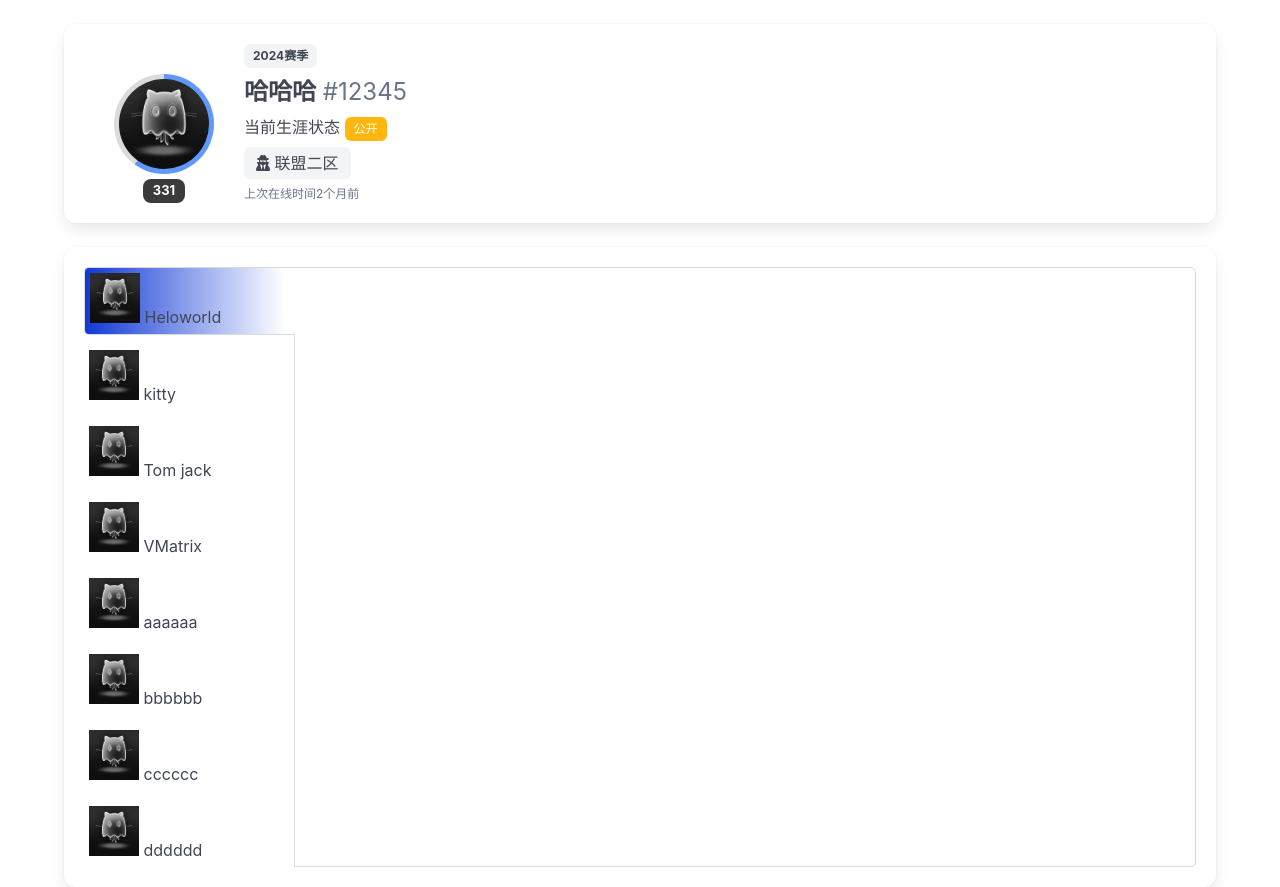
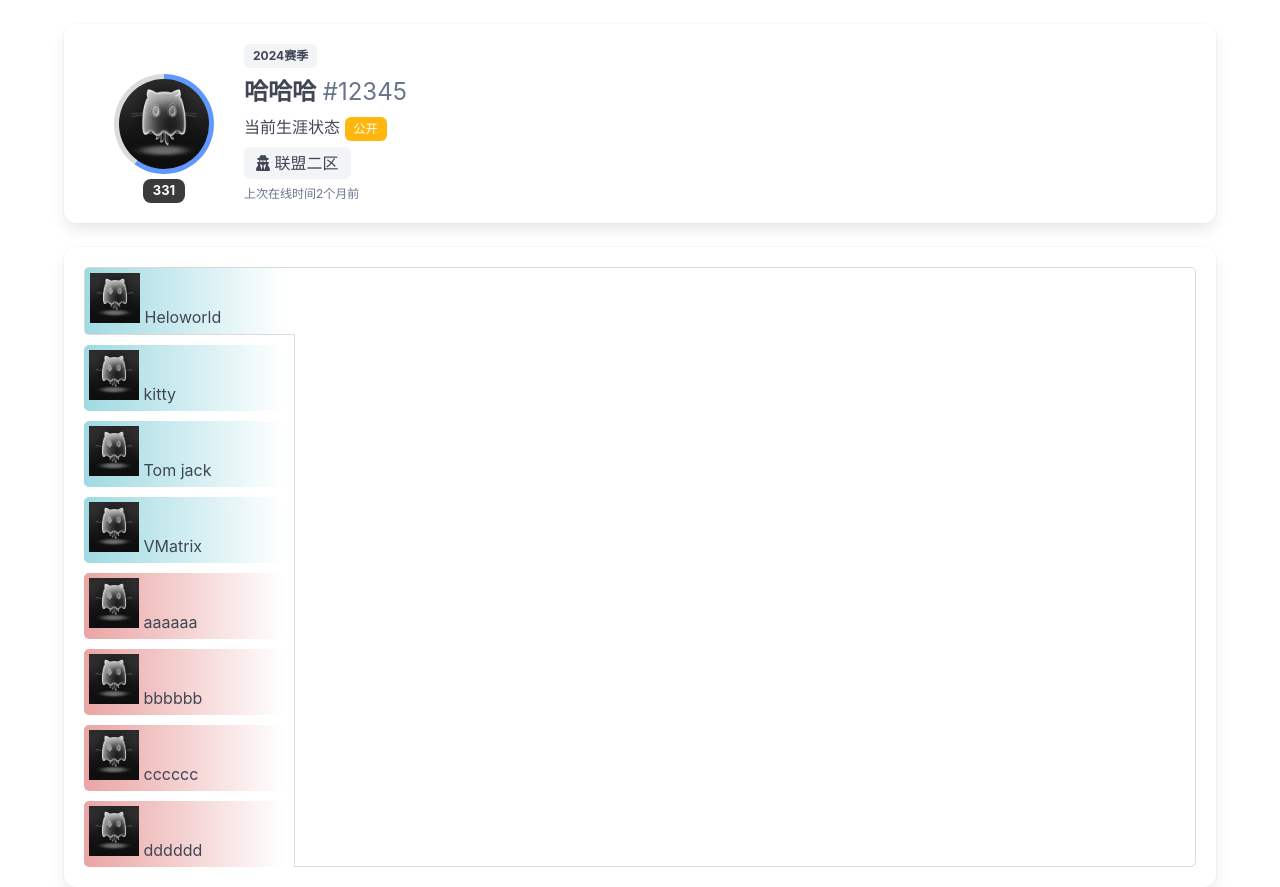
Before and after one commit to Remember-the-past/RiotWeb, a Vue app: page / in a window 1280 px wide. Built offline with nearby package versions, Linux system fonts and the light colour scheme.

Commit message:
增加胜利失败渐变样式

```diff
--- a/src/App.vue
+++ b/src/App.vue
@@ -48,9 +48,8 @@
                 <div
                     class="sporting-item"
                     v-for="(item, idx) in sportingList"
-                    :class="{ active: item.active }"
+                    :class="{ active: item.active,win: item.win }"
                     @click="handleClickSportingItem(item)"
-                    :style="{ background: `conic-gradient(rgb(97, 152, 253), rgb(97, 152, 253) 70%, rgb(219, 219, 219) 70%%) ` }"
                 >
                   <img class="list-header" src="./assets/icon.jpg" height="50" width="50" />
                     {{ item.name }}
@@ -70,28 +69,36 @@ let isPublic = ref(true)
 let sportingList = reactive([
     {
         active: true,
-        name: "Heloworld"
+        name: "Heloworld",
+        win: true
     },
     {
-        name: "kitty"
+        name: "kitty",
+        win: true
     },
     {
-        name: "Tom jack"
+        name: "Tom jack",
+        win: true
     },
     {
-        name: "VMatrix"
+        name: "VMatrix",
+        win: true
     },
     {
-        name: "aaaaaa"
+        name: "aaaaaa",
+        win: false
     },
     {
-        name: "bbbbbb"
+        name: "bbbbbb",
+        win: false
     },
     {
-        name: "cccccc"
+        name: "cccccc",
+        win: false
     },
     {
-        name: "dddddd"
+        name: "dddddd",
+        win: false
     }
 ])
 
@@ -154,7 +161,21 @@ $border-color: rgb(218, 218, 218);
 
 
             &:not(.active):hover {
-                background: rgb(241, 241, 241);
+                //background: linear-gradient(to right, rgba(213, 74, 74, .5), #FFF);
+                //background: linear-gradient(to right, rgba(64, 181, 197, .5), #fff);
+              background: rgb(241, 241, 241);
+            }
+
+            &:not(.win):hover{
+              background: rgb(241, 241, 241);
+            }
+
+            &:not(.win) {
+              background: linear-gradient(to right, rgba(213, 74, 74, .5), #FFF);
+            }
+
+            &.win{
+              background: linear-gradient(to right, rgba(64, 181, 197, .5), #fff);
             }
 
             &.active {
@@ -162,7 +183,8 @@ $border-color: rgb(218, 218, 218);
                 border: 1px solid $border-color;
                 border-right: none;
                 border-radius: 5px 0 0 5px;
-                background: linear-gradient(to right, #1039d6, transparent);
+                //background: linear-gradient(to right, rgba(213, 74, 74, .5), #FFF);
+                background: linear-gradient(to right, rgba(64, 181, 197, .5), #fff);
               .list-header {
                 width: 50px;
                 height: 50px;
```
